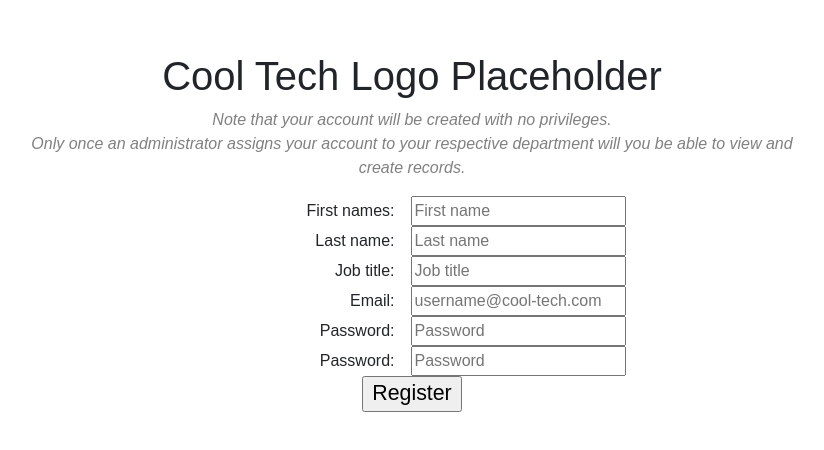
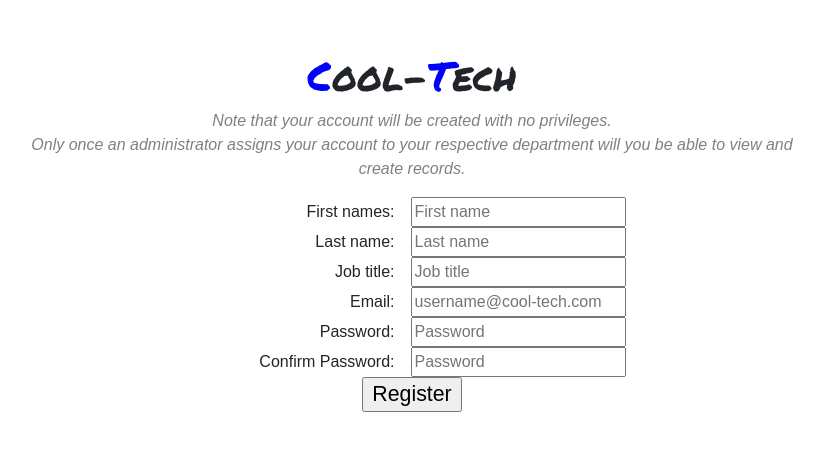
Before and after one commit to JasonQorbin/cool-passman, a React (Create React App) app in the folder frontend/: page /register in a window 1280 px wide. Shown: the part 168-618 px from the top of the page, without its empty margins (228-1052 px from the left). Built offline with nearby package versions, Linux system fonts and the light colour scheme.

Commit message:
Add logo to the register screen

```diff
--- a/frontend/src/components/RegisterScreen.js
+++ b/frontend/src/components/RegisterScreen.js
@@ -1,6 +1,7 @@
 import "../styles/RegisterScreen.css";
 import { postData } from '../utils/fetching';
 import { useNavigate } from "react-router-dom";
+import CoolTechLogo from './CoolTechLogo'
 const requiredPasswordLength = 8;
 
 /**
@@ -88,7 +89,7 @@ export default function RegisterScreen() {
     return (
         <div className="centre-container">
             <div id="registration-content-wrapper">
-                <h1>Cool Tech Logo Placeholder</h1>
+                <h1><CoolTechLogo /></h1>
                 <p className="info-text">
                     Note that your account will be created with no privileges.<br />Only once an
                     administrator assigns your account to your respective department will you be
@@ -152,7 +153,7 @@ export default function RegisterScreen() {
                     </div>
                     <div className="form-row">
                         <span className="registration-label-wrapper">
-                            <label htmlFor="registration-password-confirmation-field">Password:</label>
+                            <label htmlFor="registration-password-confirmation-field">Confirm Password:</label>
                         </span>
                         <input type="password"
                             id="registration-password-confirmation-field"
```
